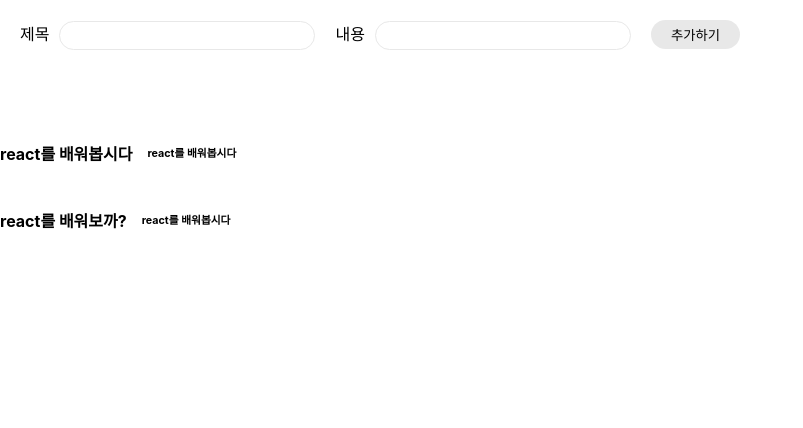
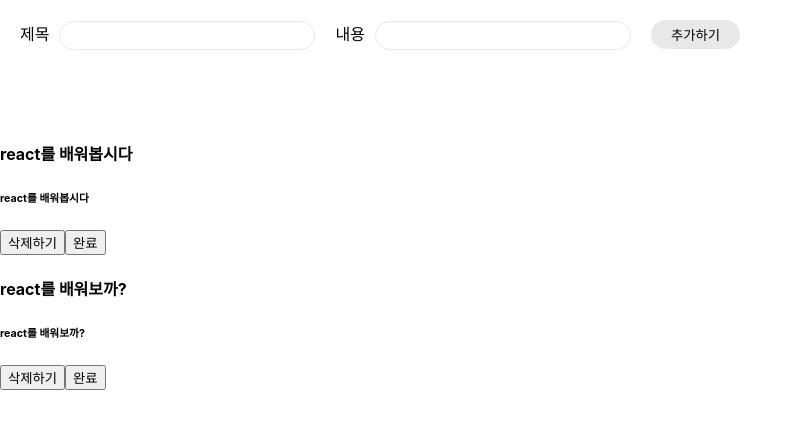
Before and after one commit to front-chan/redux-test-todo, a React (Create React App) app: page / in a window 1280 px wide. Shown: the top 428 px of the page, without its empty margins (0-803 px from the left). Built offline with nearby package versions, Linux system fonts and the light colour scheme.

Commit message:
add deletetodo action

```diff
--- a/src/App.js
+++ b/src/App.js
@@ -2,7 +2,7 @@
 import "./App.css";
 // import styled from "styled-components";
 import { useSelector, useDispatch } from "react-redux";
-import { addToDo } from "./redux/modules/todo";
+import { addToDo, deleteToDo } from "./redux/modules/todo";
 import styled from "styled-components";
 
 function App() {
@@ -20,8 +20,12 @@
   const [title, setTitle] = useState("");
   const [toDo, setToDo] = useState("");
   const todos = useSelector((state) => state.toDo.toDos);
-  // console.log(do)
-  // console.log(todos);
+  // const todoId = useSelector((state) => console.log(state));
+  // const selectId = useSelector((todos) => console.log(todos.toDo));
+  // const todoId = useSelector((todos.map((todo) => todo)) => console.log(selectId.id));
+  console.log(todos);
+  // console.log(todoId);
+  // console.log(selectId);
   const dispatch = useDispatch();
 
   // function onClickAddHandler() {
@@ -51,6 +55,10 @@
     );
   }
 
+  function onDelete(id) {
+    // const newToDo = todos.filter((todo) => (todo.id = id));
+    dispatch(deleteToDo(id));
+  }
   // function onChangeHandler(event) {
   //   setTitle(event.target.value);
   // }
@@ -78,11 +86,13 @@
         <Button>추가하기</Button>
       </Form>
       <div>
-        {todos.map((todo) => (
-          <Div key={todo.id}>
+        {todos?.map((todo) => (
+          <div key={todo.id}>
             <h4>{todo.title}</h4>
             <h6>{todo.toDo}</h6>
-          </Div>
+            <button onClick={() => onDelete(todo.id)}>삭제하기</button>
+            <button>완료</button>
+          </div>
         ))}
       </div>
     </div>
@@ -113,15 +123,16 @@
   padding: 5px 20px;
   background-color: rgb(232, 232, 232);
   border: 0;
+  cursor: pointer;
 `;
 
-const Div = styled.div`
-  width: 1200px;
-  margin-right: 20px;
-  display: flex;
-  flex-wrap: warp;
-  gap: 15px;
-`;
+// const Div = styled.div`
+//   width: 1200px;
+//   margin-right: 20px;
+//   display: flex;
+//   flex-wrap: warp;
+//   gap: 15px;
+// `;
 
 // const H4 = styled.h4`
 //   margin: 10px;
--- a/src/redux/modules/todo.js
+++ b/src/redux/modules/todo.js
@@ -2,12 +2,20 @@
 
 // Action Value
 const ADD_TODO = "ADD_TODO";
+const DELETE_TODO = "DELETE_TODO";
 
 // Action Creator
 export const addToDo = (payload) => {
   return {
     type: ADD_TODO,
     payload, // 여기에 지정하지 않는 이유 setValue와 비슷한 역할인지
+  };
+};
+
+export const deleteToDo = (payload) => {
+  return {
+    type: DELETE_TODO,
+    payload,
   };
 };
 
@@ -24,15 +32,16 @@
     {
       id: 2,
       title: "react를 배워보까?",
-      toDo: "react를 배워봅시다",
+      toDo: "react를 배워보까?",
       done: false,
     },
   ],
+  //   ],
 };
 
 // Reducer
 const toDo = (state = initialState, action) => {
-  //   console.log(action.payload);
+  console.log(action.payload);
   //   console.log(action);
   //   console.log(state);
   switch (action.type) {
@@ -42,6 +51,18 @@
         toDos: [...state.toDos, action.payload],
         // toDos: [...initialState.toDos, { title: action.payload }], // 에러
       };
+    case DELETE_TODO:
+      return {
+        ...state,
+        toDos: state.toDos.filter((todo) => todo.id !== action.payload),
+
+        //   console.log(action); // payload값으로 id값이 들어와야 하는데 안들어옴
+        //   console.log(todo);
+
+        // payload.id
+        // newToDos: action.payload.id,
+        // console.log(newToDos)
+      };
     default:
       return state;
   }
```
